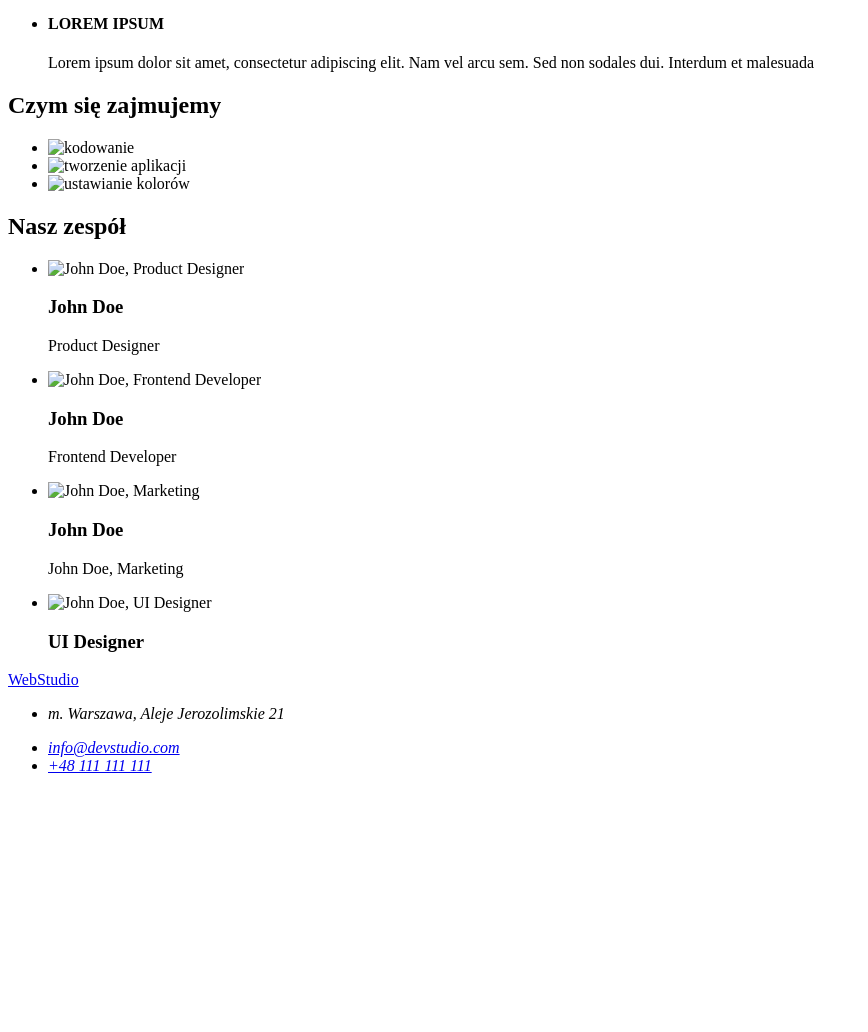
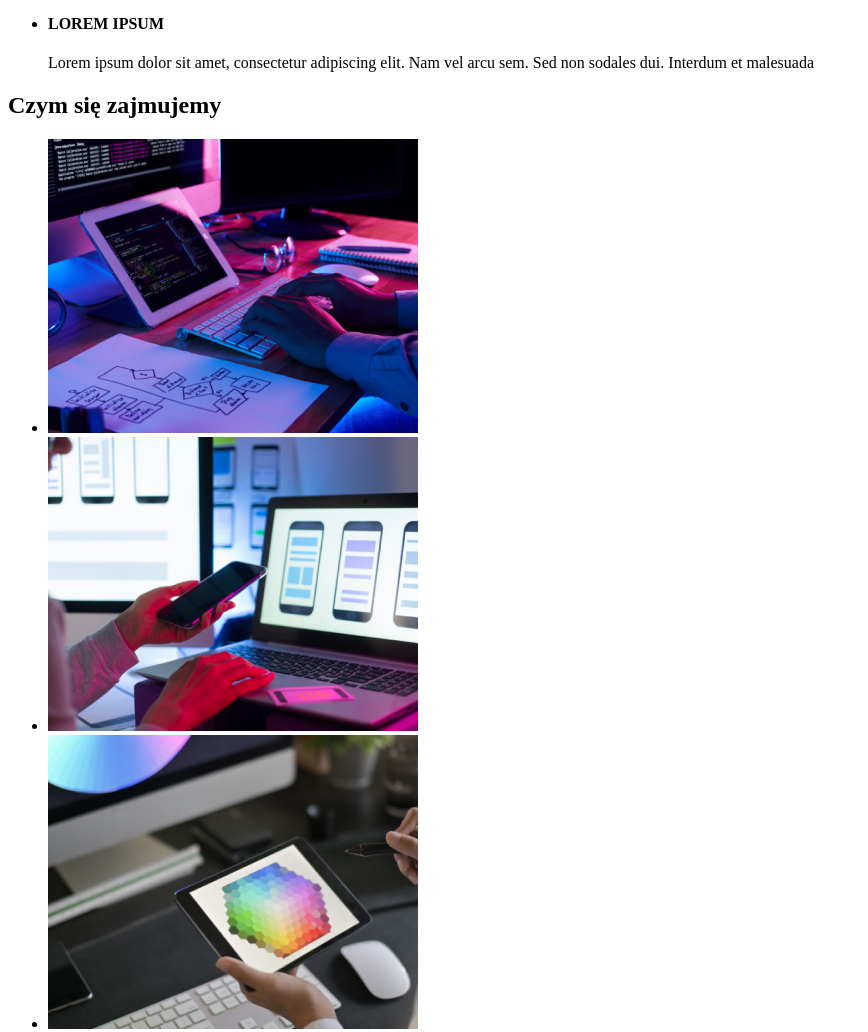
Before and after one commit to LukaszKlimas/goit-markup-hw-01, a plain HTML site: page index.html in a window 1280 px wide. Shown: the part 460-1492 px from the top of the page, without its empty margins (0-868 px from the left). Before the commit the page ends 1251 px from the top, so only its background shows below. Drawn offline with Linux system fonts and the light colour scheme.

Commit message:
poprawa obazków

```diff
--- a/index.html
+++ b/index.html
@@ -65,13 +65,13 @@
         <h2>Czym się zajmujemy</h2>
         <ul>
           <li>
-            <img src="images/image1.jpg" alt="kodowanie" width="370" height="294">
+            <img src="images/images1.jpg" alt="kodowanie" width="370" height="294">
           </li>
           <li>
-            <img src="images/image2.jpg" alt="tworzenie aplikacji" width="370" height="294">
+            <img src="images/images2.jpg" alt="tworzenie aplikacji" width="370" height="294">
           </li>
           <li>
-            <img src="images/image3.jpg" alt="ustawianie kolorów" width="370" height="294">
+            <img src="images/images3.jpg" alt="ustawianie kolorów" width="370" height="294">
           </li>
         </ul>
       </section>
@@ -80,22 +80,22 @@
         <h2>Nasz zespół</h2>
         <ul>
             <li>
-                <img src="images/image4.jpg" alt="John Doe, Product Designer" width="270" height="260">
+                <img src="images/images4.jpg" alt="John Doe, Product Designer" width="270" height="260">
                 <h3>John Doe</h3>
                 <p>Product Designer</p>
             </li>
             <li>
-                <img src="images/image5.jpg" alt="John Doe, Frontend Developer" width="270" height="260">
+                <img src="images/images5.jpg" alt="John Doe, Frontend Developer" width="270" height="260">
                 <h3>John Doe</h3>
                 <p>Frontend Developer</p>
             </li>
             <li>
-                <img src="images/image6.jpg" alt="John Doe, Marketing" width="270" height="260">
+                <img src="images/images6.jpg" alt="John Doe, Marketing" width="270" height="260">
                 <h3>John Doe</h3>
                 <p>John Doe, Marketing</p>
             </li>
             <li>
-                <img src="images/image7.jpg" alt="John Doe, UI Designer" width="270" height="260">
+                <img src="images/images7.jpg" alt="John Doe, UI Designer" width="270" height="260">
                 <h3>UI Designer</h3>
                 <p></p>
             </li>
```
